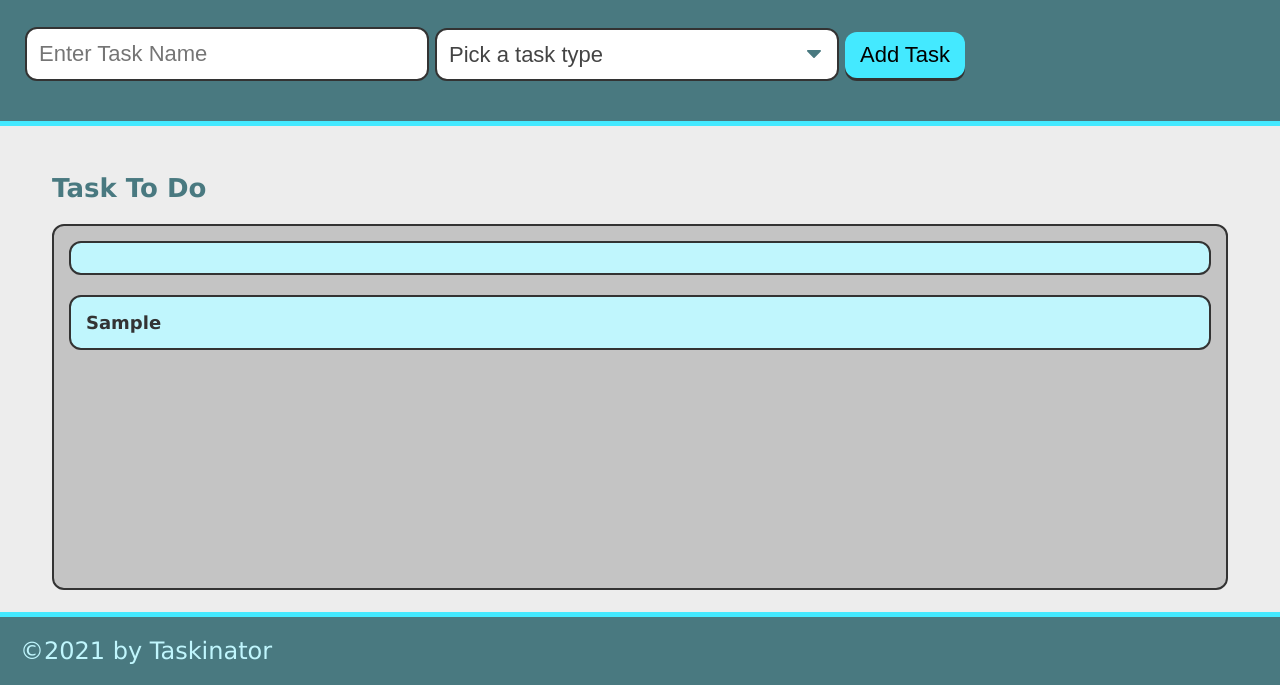
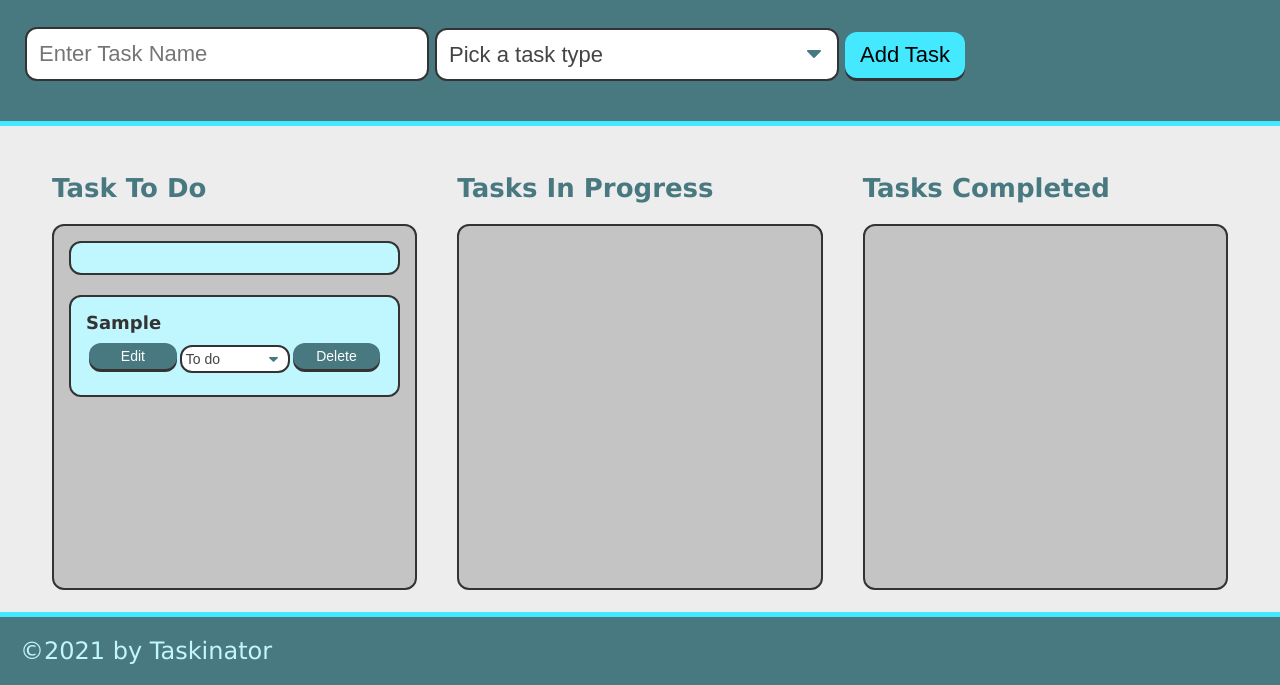
Before and after one commit to mgall13/taskinator, a plain HTML site: page index.html in a window 1280 px wide. Both pictures are taken after typing "Sample" into the empty fields and a click on the button "Add Task". Shown: the part 115-800 px from the top of the page. Drawn offline with Linux system fonts and the light colour scheme.

Commit message:
adding edit button

```diff
--- a/assets/js/script.js
+++ b/assets/js/script.js
@@ -1,3 +1,5 @@
+var pageContentEl = document.querySelector("#page-content");
+var taskIdCounter = 0;
 var formEl = document.querySelector("#task-form");
 var tasksToDoEl = document.querySelector("#tasks-to-do");
 
@@ -30,22 +32,99 @@ var taskFormHandler = function (event) {
 };
 
 var createTaskEl = function(taskDataObj) {
-    // create list item
   var listItemEl = document.createElement("li");
   listItemEl.className = "task-item";
 
-    // create div to hold task info and add to list item
+  // add task id as a custom attribute
+  listItemEl.setAttribute("data-task-id", taskIdCounter);
+
   var taskInfoEl = document.createElement("div");
   taskInfoEl.className = "task-info";
-    taskInfoEl.innerHTML = "<h3 class='task-name'>" + taskDataObj.name + "</h3><span class='task-type'>" + taskDataObj.type + "</span";
+  taskInfoEl.innerHTML = "<h3 class='task-name'>" + taskDataObj.name + "</h3><span class='task-type'>" + taskDataObj.type + "</span>";
   listItemEl.appendChild(taskInfoEl);
 
-    console.dir(listItemEl);
+  var taskActionsEl = createTaskActions(taskIdCounter);
+  listItemEl.appendChild(taskActionsEl);
 
-    // add entire list item to list
   tasksToDoEl.appendChild(listItemEl);
+
+  tasksToDoEl.appendChild(listItemEl);
+
+  // increase task counter for next unique id
+  taskIdCounter++;
 };
 
+var createTaskActions = function(taskId) {
+  var actionContainerEl = document.createElement("div");
+  actionContainerEl.className = "task-actions";
+  // create edit button
+  var editButtonEl = document.createElement("button");
+  editButtonEl.textContent = "Edit";
+  editButtonEl.className = "btn edit-btn";
+  editButtonEl.setAttribute("data-task-id", taskId);
+
+  actionContainerEl.appendChild(editButtonEl);
+
+  var statusSelectEl = document.createElement("select");
+  statusSelectEl.className = "select-status";
+  statusSelectEl.setAttribute("name", "status-change");
+  statusSelectEl.setAttribute("data-task-id", taskId);
+
+  // create delete button
+  var deleteButtonEl = document.createElement("button");
+  deleteButtonEl.textContent = "Delete";
+  deleteButtonEl.className = "btn delete-btn";
+  deleteButtonEl.setAttribute("data-task-id", taskId);
+
+  var statusChoices = ["To do", "In Progress", "Completed"];
+
+  for (var i = 0; i < statusChoices.length; i++) {
+    var statusOptionEl = document.createElement("option");
+    statusOptionEl.textContent = statusChoices[i];
+    statusOptionEl.setAttribute("value", statusChoices[i]);
+
+    // append to select
+    statusSelectEl.appendChild(statusOptionEl);
+  }
+
+  actionContainerEl.appendChild(statusSelectEl);
+
+  actionContainerEl.appendChild(deleteButtonEl);
+  return actionContainerEl;
+  };
+
+formEl.addEventListener("submit", taskFormHandler);
+
+var taskButtonHandler = function(event) {
+  // get target element from event
+  var targetEl = event.target;
+
+  // edit button was clicked
+  if (targetEl.matches(".edit-btn")) {
+    var taskId = targetEl.getAttribute("data-task-id");
+    editTask(taskId);
+  }
+  // delete button was clicked
+  else if (targetEl.matches(".delete-btn")) {
+    var taskId = targetEl.getAttribute("data-task-id");
+    deleteTask(taskId);
+  }
+};
+
+var editTask = function(taskId) {
+  // get task list item element
+  var taskSelected = document.querySelector(".task-item[data-task-id='" + taskId + "']");
+
+  // get content from task name and type
+  var taskName = taskSelected.querySelector("h3.task-name").textContent;
 
 
-formEl.addEventListener("submit", taskFormHandler);
+  var taskType = taskSelected.querySelector("span.task-type").textContent;
+  document.querySelector("input[name='task-name']").value = taskName;
+  document.querySelector("select[name='task-type']").value = taskType;
+
+  document.querySelector("#save-task").textContent = "Save Task";
+  formEl.setAttribute("data-task-id", taskId);
+
+};
+pageContentEl.addEventListener("click", taskButtonHandler);
--- a/index.html
+++ b/index.html
@@ -31,13 +31,23 @@
         </form>
     </header>
 
-    <main class="page-content">
+    <main class="page-content" id="page-content">
         <section class="task-list-wrapper">
             <h2 class="list-title">Task To Do</h2>
             <ul class="task-list" id="tasks-to-do">
                 <li class ="task-item"></li>
             </ul>
         </section>
+        <!-- Tasks In Progress -->
+        <section class="task-list-wrapper">
+            <h2 class="list-title">Tasks In Progress</h2>
+            <ul class="task-list" id="tasks-in-progress"></ul>
+        </section>
+        <!-- Tasks Completed -->
+        <section class="task-list-wrapper">
+            <h2 class="list-title">Tasks Completed</h2>
+            <ul class="task-list" id="tasks-completed"></ul>
+          </section>
 
     </main>
 
```
Lines whose indentation alone changed are shown as unchanged.
